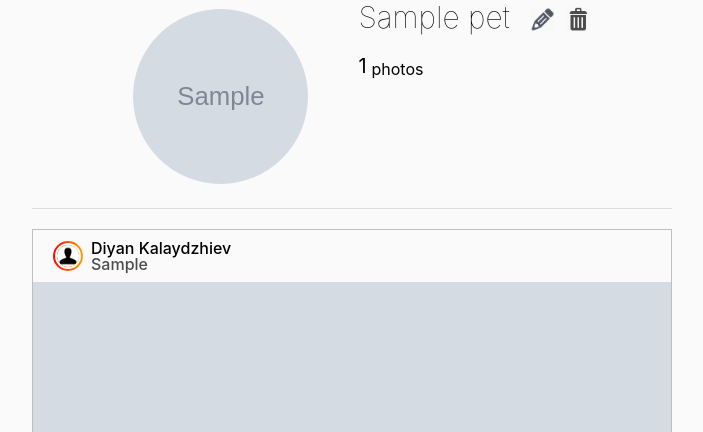
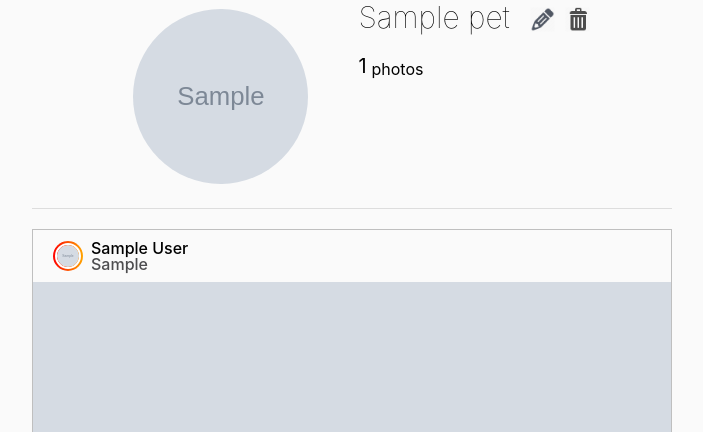
Before and after one commit to feik123/petstagram, a Django app: a page that uses templates/common/pet-posts.html in a window 1280 px wide. Shown: the part 141-573 px from the top of the page, without its empty margins (288-991 px from the left). Run offline with Django 4.2, Linux system fonts and the light colour scheme; tables that the repository leaves empty hold one stand-in row (values such as "Sample post"); grey boxes marked "Sample" are stand-in pictures.

Commit message:
refactor: refactored pet-posts page

```diff
--- a/petstagram/accounts/models/app_profile.py
+++ b/petstagram/accounts/models/app_profile.py
@@ -31,3 +31,11 @@ class Profile(models.Model):
         blank=True,
         null=True,
     )
+
+    def get_full_name(self):
+        if self.first_name and self.last_name:
+            return f"{self.first_name} {self.last_name}"
+        elif self.first_name or self.last_name:
+            return f"{self.first_name}" or f"{self.last_name}"
+        else:
+            return "Anonymous User"
--- a/petstagram/accounts/views.py
+++ b/petstagram/accounts/views.py
@@ -2,7 +2,6 @@ from django.contrib.auth import get_user_model, login, logout
 from django.contrib.auth.views import LoginView, LogoutView
 from django.shortcuts import render, redirect
 from django.urls import reverse_lazy
-from django.views import View
 from django.views.generic import CreateView, UpdateView
 
 from petstagram.accounts.forms import AppUserCreationForm, ProfileEditForm
--- a/petstagram/common/views.py
+++ b/petstagram/common/views.py
@@ -64,7 +64,7 @@ def likes_functionality(request, photo_id: int):
     if liked_object:
         liked_object.delete()
     else:
-        like = Like(to_photo_id=photo_id)
+        like = Like(to_photo_id=photo_id, user=request.user)
         like.save()
 
     return redirect(request.META.get('HTTP_REFERER') + f'#{photo_id}')
@@ -84,6 +84,7 @@ def comment_functionality(request, photo_id: int):
         if comment_form.is_valid():
             comment = comment_form.save(commit=False)
             comment.to_photo = photo
+            comment.user = request.user
             comment.save()
 
     return redirect(request.META.get('HTTP_REFERER') + f'#{photo_id}')
--- a/petstagram/pets/views.py
+++ b/petstagram/pets/views.py
@@ -16,6 +16,20 @@ class PetAddPage(CreateView):
         kwargs={
             'pk': 1
         })
+
+    def form_valid(self, form):
+        pet = form.save(commit=False)
+        pet.user = self.request.user
+
+        return super().form_valid(form)
+
+    def get_success_url(self):
+        return reverse_lazy(
+            'profile-details',
+            kwargs={
+                'pk': self.request.user.pk
+            }
+        )
 
 
 # def pet_add_page(request):
--- a/petstagram/photos/forms.py
+++ b/petstagram/photos/forms.py
@@ -6,7 +6,7 @@ from petstagram.photos.models import Photo
 class PhotoBaseForm(forms.ModelForm):
     class Meta:
         model = Photo
-        fields = '__all__'
+        exclude = ('user', )
 
 
 class PhotoAddForm(PhotoBaseForm):
--- a/petstagram/photos/views.py
+++ b/petstagram/photos/views.py
@@ -15,6 +15,12 @@ class PhotoAddPage(CreateView):
     form_class = PhotoAddForm
     template_name = 'photos/photo-add-page.html'
     success_url = reverse_lazy('home')
+
+    def form_valid(self, form):
+        photo = form.save(commit=False)
+        photo.user = self.request.user
+
+        return super().form_valid(form)
 
 # def photo_add_page(request):
 #     form = PhotoAddForm(request.POST or None, request.FILES or None)
--- a/templates/accounts/login-page.html
+++ b/templates/accounts/login-page.html
@@ -24,7 +24,7 @@
         <div class="second-option">
 
             <!-- Link to Register Page-->
-            <p>Don't have an account? <a href="#">Register</a></p>
+            <p>Don't have an account? <a href="{% url 'register' %}">Register</a></p>
         </div>
     </div>
     <!-- End Login Section-->
--- a/templates/accounts/register-page.html
+++ b/templates/accounts/register-page.html
@@ -29,7 +29,7 @@
         <div class="second-option">
 
             <!-- Link to Login Page -->
-            <p>Have an account? <a href="#">Log in</a></p>
+            <p>Have an account? <a href="{% url 'login' %}">Log in</a></p>
         </div>
     </div>
     <!-- End Register Section -->
--- a/templates/common/pet-posts.html
+++ b/templates/common/pet-posts.html
@@ -9,16 +9,22 @@
             <a href="profile details">
                 <div class="profilepic">
                     <div class="profile_img">
-                        <div class="image">
-                            <img src="/static/images/person.png" alt="img8">
-                        </div>
+                        {% if photo.user.profile.profile_picture %}
+                            <div class="image">
+                                <img src="{{ photo.user.profile.profile_picture }}" alt="img8">
+                            </div>
+                        {% else %}
+                            <div class="image">
+                                <img src="{% static 'images/person.png' %}" alt="img8">
+                            </div>
+                        {% endif %}
                     </div>
                 </div>
             </a>
             <h3>
-                <a href="profile details">
+                <a href="{% url 'profile-details' photo.user.pk %}">
                     <!-- if user has first name and last name -->
-                    Diyan Kalaydzhiev
+                    {{ photo.user.profile.get_full_name}}
                     <!-- else -->
                     <!-- user username -->
                 </a>
@@ -31,7 +37,7 @@
                 {% if photo_page %}
                     <!-- IF the viewer is the creator of the photo -->
                     <div class="edit-delete-btns">
-                        <!-- Link to Edit Pet Photo Page -->
+                        <!-- Link to Edit Pet Photo` Page `-->
                         <a href="{% url 'photo-edit' photo.pk %}">
                             <img class="edit-img" src="{% static '/images/edit-pen-icon-6.jpg' %}" alt="edit button">
                         </a>
@@ -79,7 +85,7 @@
 
         <!-- tagged pets -->
         {% for pet in photo.tagged_pets.all %}
-            <a href="{% url 'pet-details' "username" pet.slug %}">
+            <a href="{% url 'pet-details' photo.user.profile.get_full_name|lower pet.slug %}">
                 <p class="message">
                     <b>{{ pet.name }}</b>
                 </p>
```
Also changed, not shown: petstagram/settings.py (+6 -1 lines), static/mediafiles/Monkey-Selfie_y5coV9Y.jpg (added), static/mediafiles/axolotl.jpg (added), static/mediafiles/happy_dog_being_held_by_woman.jpeg_x8wsxSq.jpg (added).
